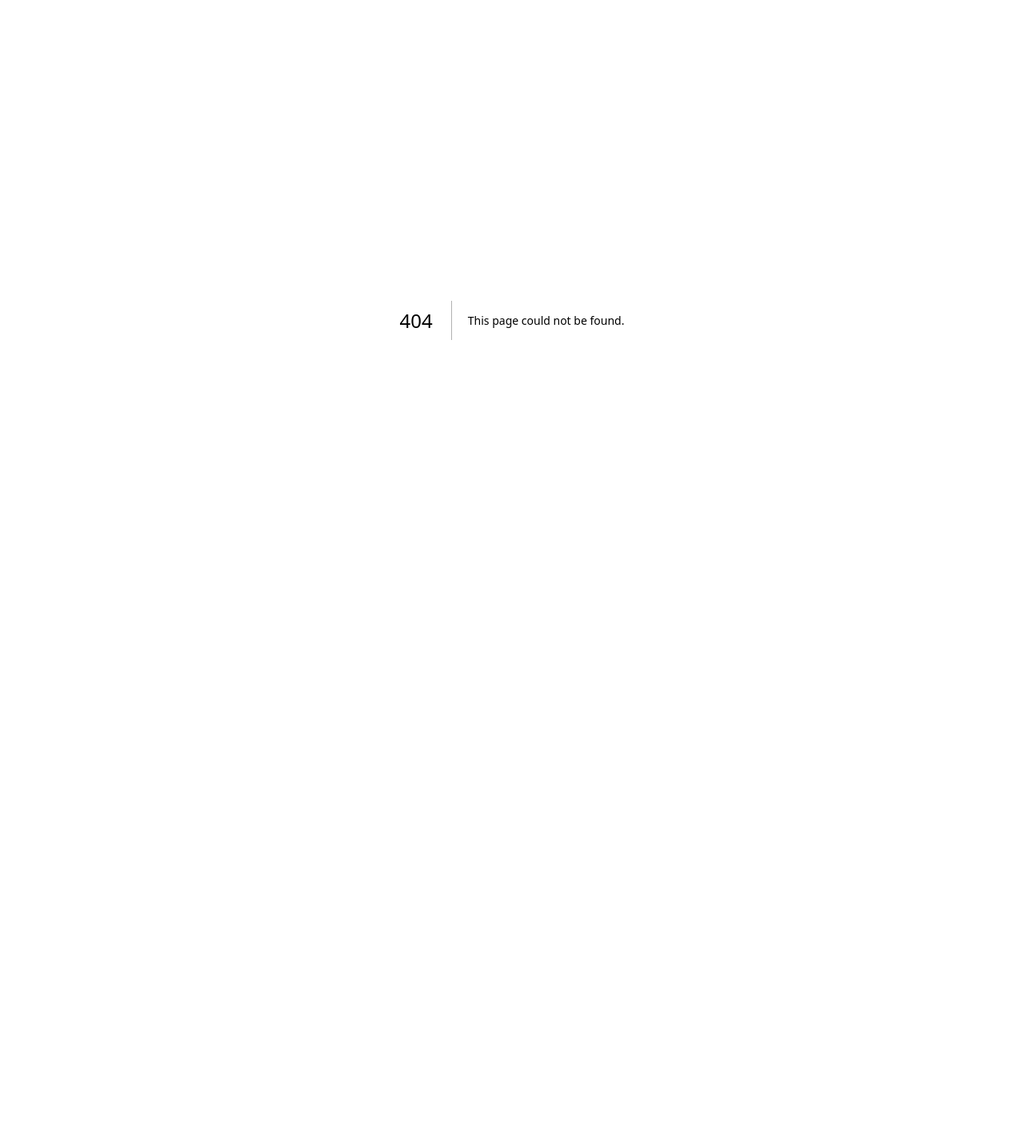
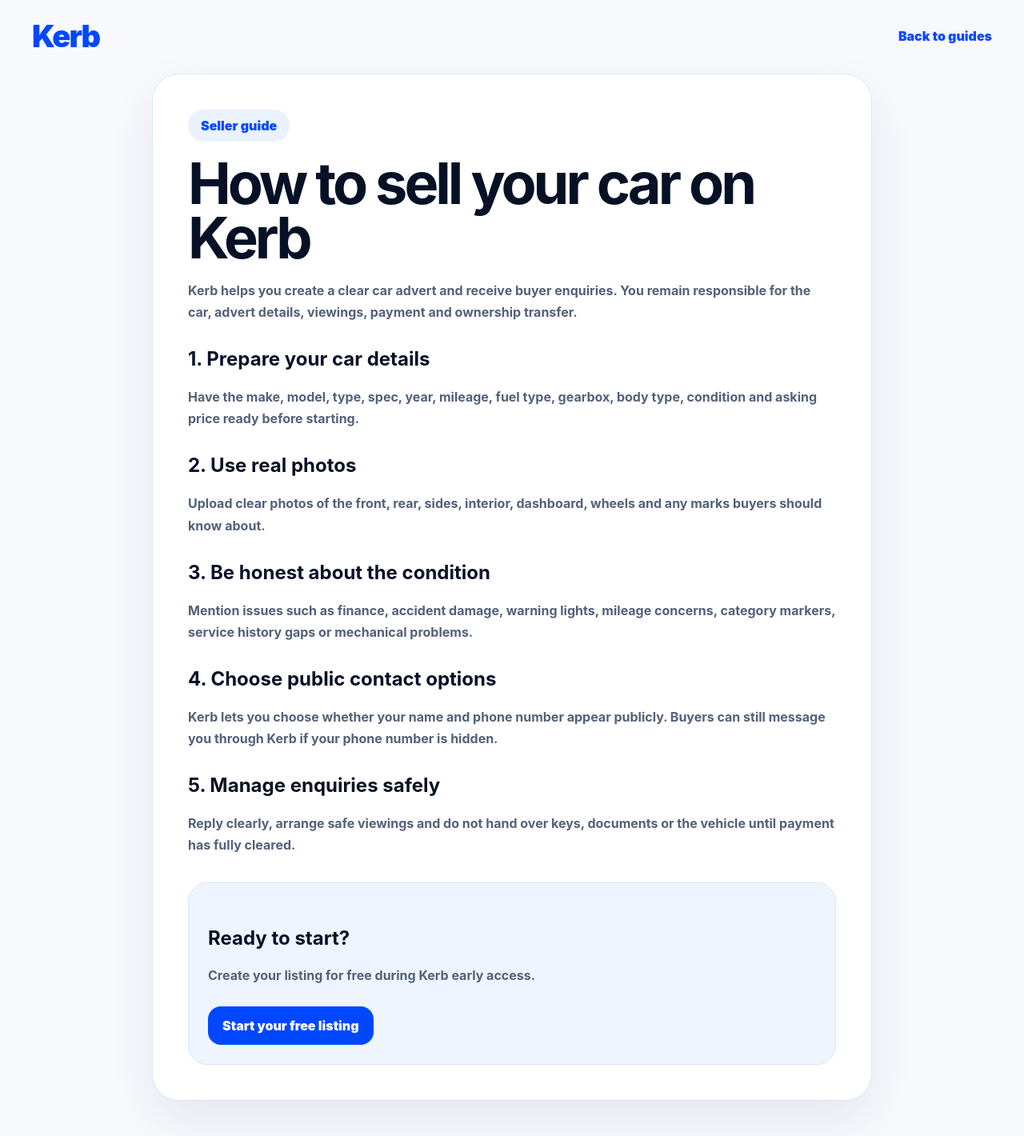
Before and after one commit to Abzgetzit/kerb, a Next.js app: page /guides/how-to-sell-your-car in a window 1280 px wide. Before the commit this address had no page. Shown: the whole page at 80% size. Before the commit the page ends 800 px from the top, so only its background shows below. Built offline with nearby package versions, Linux system fonts and the light colour scheme.

Commit message:
Add sell your car guide

```diff
--- /dev/null
+++ b/app/guides/how-to-sell-your-car/page.js
@@ -0,0 +1,63 @@
+import Link from "next/link";
+
+export const metadata = {
+  title: "How to sell your car | Kerb Guides",
+  description: "A simple guide to selling your car on Kerb with clear details, real photos and safe buyer enquiries.",
+};
+
+export default function SellGuidePage() {
+  return (
+    <main className="page">
+      <header className="navbar">
+        <Link href="/" className="logo">Kerb</Link>
+        <Link href="/guides" className="backLink">Back to guides</Link>
+      </header>
+
+      <article className="article">
+        <span>Seller guide</span>
+        <h1>How to sell your car on Kerb</h1>
+        <p>Kerb helps you create a clear car advert and receive buyer enquiries. You remain responsible for the car, advert details, viewings, payment and ownership transfer.</p>
+
+        <h2>1. Prepare your car details</h2>
+        <p>Have the make, model, type, spec, year, mileage, fuel type, gearbox, body type, condition and asking price ready before starting.</p>
+
+        <h2>2. Use real photos</h2>
+        <p>Upload clear photos of the front, rear, sides, interior, dashboard, wheels and any marks buyers should know about.</p>
+
+        <h2>3. Be honest about the condition</h2>
+        <p>Mention issues such as finance, accident damage, warning lights, mileage concerns, category markers, service history gaps or mechanical problems.</p>
+
+        <h2>4. Choose public contact options</h2>
+        <p>Kerb lets you choose whether your name and phone number appear publicly. Buyers can still message you through Kerb if your phone number is hidden.</p>
+
+        <h2>5. Manage enquiries safely</h2>
+        <p>Reply clearly, arrange safe viewings and do not hand over keys, documents or the vehicle until payment has fully cleared.</p>
+
+        <div className="cta">
+          <h2>Ready to start?</h2>
+          <p>Create your listing for free during Kerb early access.</p>
+          <Link href="/sell-car">Start your free listing</Link>
+        </div>
+      </article>
+
+      <style>{styles}</style>
+    </main>
+  );
+}
+
+const styles = `
+  * { box-sizing: border-box; }
+  body { margin: 0; background: #f7f9fd; }
+  .page { min-height: 100vh; padding: 22px 40px 44px; color: #071126; font-family: Inter, Arial, sans-serif; background: #f7f9fd; }
+  .navbar { display: flex; align-items: center; justify-content: space-between; margin-bottom: 24px; }
+  .logo { font-size: 38px; font-weight: 950; color: #0048ff; text-decoration: none; letter-spacing: -2px; }
+  .backLink { color: #0048ff; font-weight: 950; text-decoration: none; }
+  .article { max-width: 900px; margin: 0 auto; background: #fff; border: 1px solid #dfe8f7; border-radius: 34px; padding: 44px; box-shadow: 0 24px 60px rgba(14,30,70,.08); }
+  span { display: inline-flex; background: #eaf1ff; color: #0048ff; font-weight: 950; padding: 10px 16px; border-radius: 999px; margin-bottom: 18px; }
+  h1 { margin: 0 0 18px; font-size: clamp(40px, 7vw, 72px); letter-spacing: -4px; line-height: .95; }
+  h2 { margin-top: 30px; }
+  p { color: #53617a; font-weight: 750; line-height: 1.7; }
+  .cta { margin-top: 32px; padding: 24px; border-radius: 24px; background: #eef5ff; border: 1px solid #d8e4ff; }
+  .cta a { display: inline-flex; margin-top: 8px; background: #0048ff; color: #fff; text-decoration: none; padding: 14px 18px; border-radius: 16px; font-weight: 950; }
+  @media (max-width: 760px) { .page { padding: 16px; } .article { padding: 24px; } h1 { letter-spacing: -2px; } }
+`;
```
